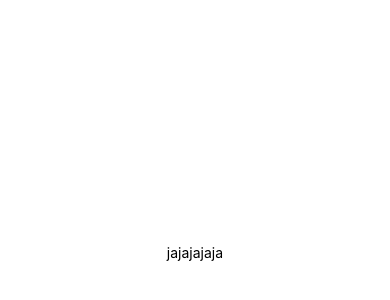
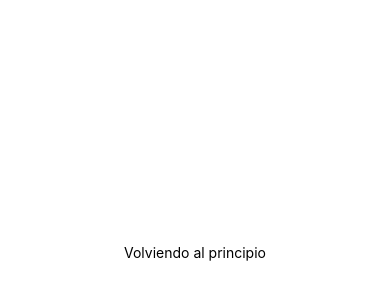
Before and after one commit to semillasbabel/WikiHarryPotter-StarWars, a React Native app: screen / in a window 390 px wide. Shown: the part 170-470 px from the top of the page. Built offline with nearby package versions, Linux system fonts and the light colour scheme.

Commit message:
App Basica

```diff
--- a/App.js
+++ b/App.js
@@ -4,7 +4,7 @@ import { StyleSheet, Text, View } from 'react-native';
 export default function App() {
   return (
     <View style={styles.container}>
-      <Text>jajajajaja</Text>
+      <Text>Volviendo al principio</Text>
       <StatusBar style="auto" />
     </View>
   );
```
